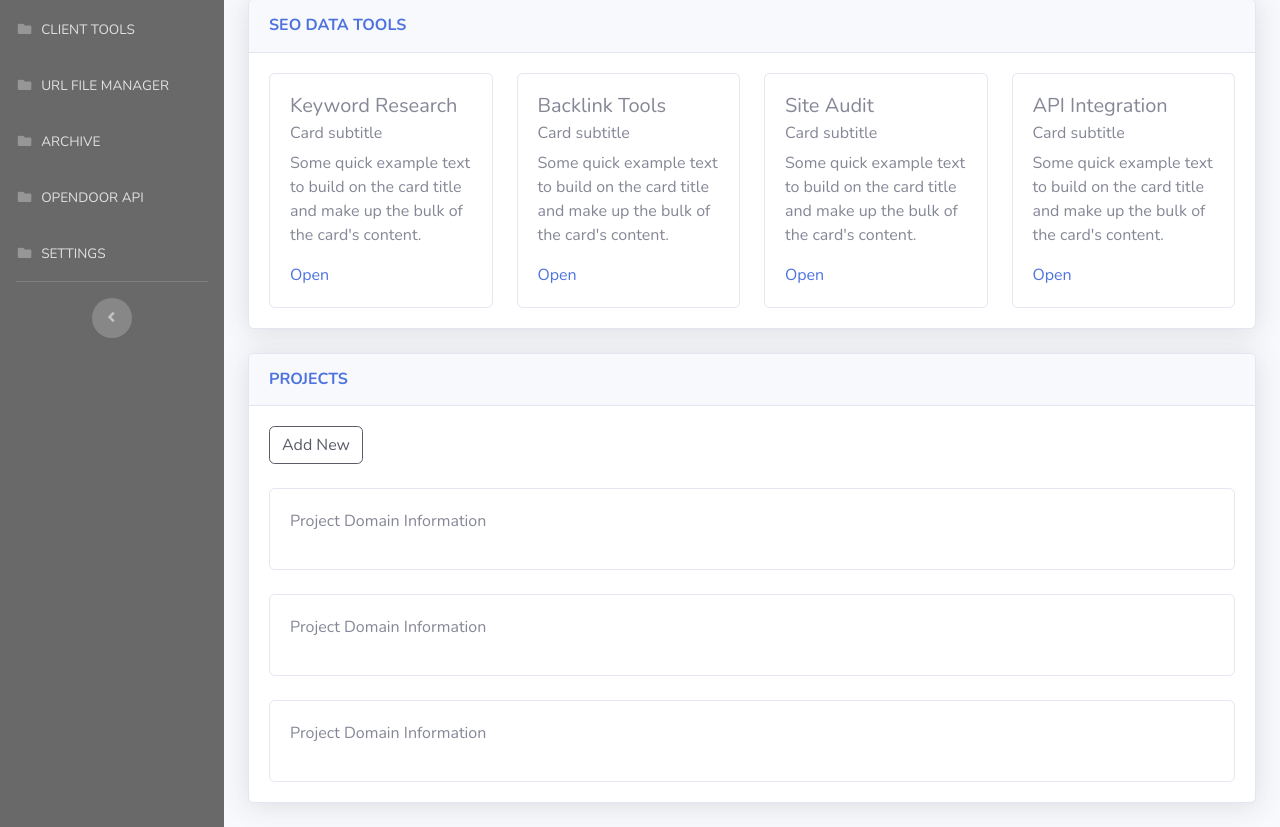
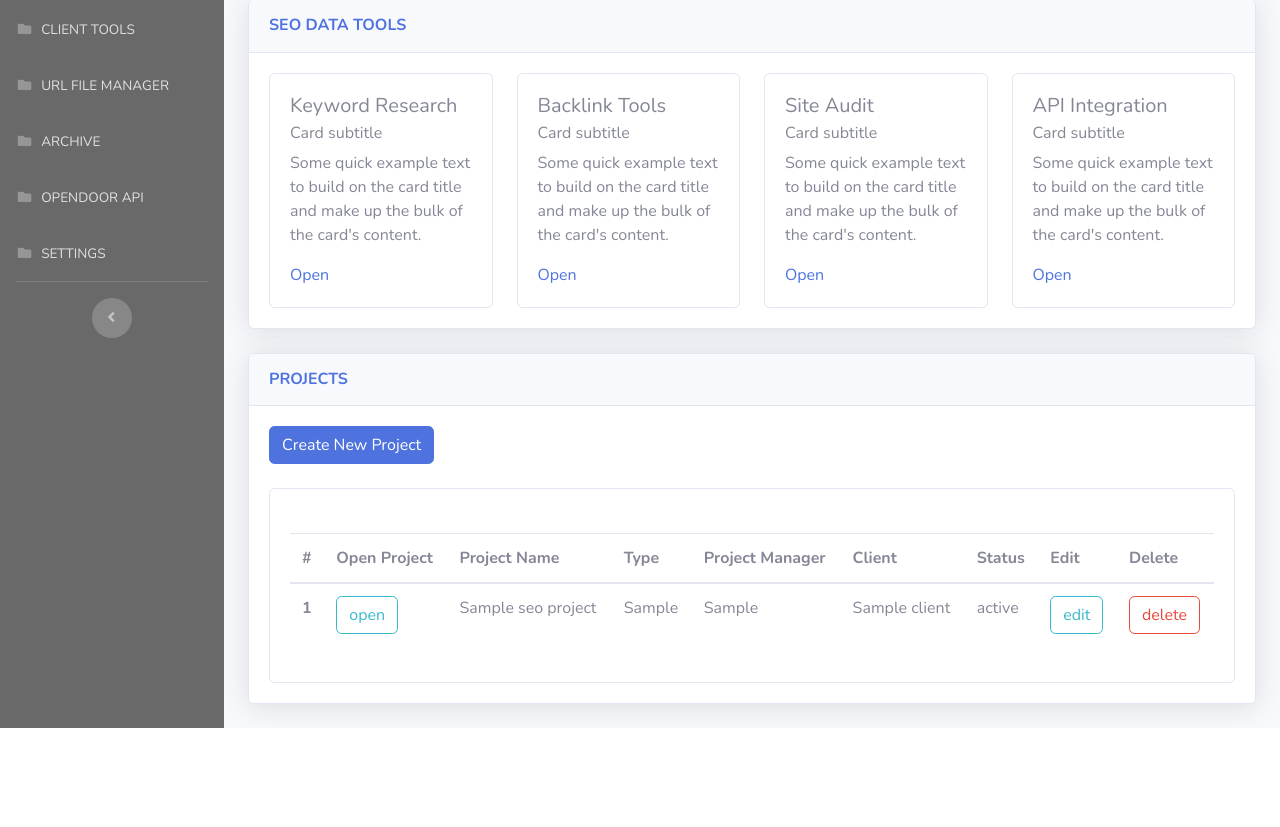
Before and after one commit to austincolton717/scheming-python, a Django app: template dashboard/templates/dashfiles/dashboard.html in a window 1280 px wide. Shown: the part 327-1154 px from the top of the page. After the commit the page ends 1055 px from the top, so only its background shows below. Run offline with Django 3.2, Linux system fonts and the light colour scheme; the template is opened without the code that fills it: most values are stand-ins (such as "Sample title", 1, 10 or a date in 2020); parts of the project's set-up code (start-up, migrations or seed data) failed here and were passed over; some libraries are stand-ins or nearby versions.

Commit message:
db-project

```diff
--- a/dashboard/templates/dashfiles/dashboard.html
+++ b/dashboard/templates/dashfiles/dashboard.html
@@ -143,33 +143,43 @@
               <h6 class="m-0 font-weight-bold text-primary">PROJECTS</h6>
               </div>
                 <div class="card-body">
-                  <button type="button" class="btn btn-outline-dark" href="https://schemingpython.herokuapp.com/projects/upload/">Add New</button>
+                  <a class="btn btn-primary" href="{% url 'upload-project' %}" role="button">Create New Project</a>
                   <div class="row">
                     <div class="col-sm-12">
                       <br/>
                       <div class="card">
                         <div class="card-body">
-                          <p>Project Domain Information </p>
-                        </div>
-                      </div>
-                    </div>
-                  </div>
-                  <div class="row">
-                    <div class="col-sm-12">
-                      <br/>
-                      <div class="card">
-                        <div class="card-body">
-                          <p>Project Domain Information </p>
-                        </div>
-                      </div>
-                    </div>
-                  </div>
-                  <div class="row">
-                    <div class="col-sm-12">
-                      <br/>
-                      <div class="card">
-                        <div class="card-body">
-                          <p>Project Domain Information </p>
+                          <table class="table">
+                            <br/>
+                            <thead>
+                              <tr>
+                                <th scope="col">#</th>
+                                <th scope="col">Open Project</th>
+                                <th scope="col">Project Name</th>
+                                <th scope="col">Type</th>
+                                <th scope="col">Project Manager</th>
+                                <th scope="col">Client</th>
+                                <th scope="col">Status</th>
+                                <th scope="col">Edit</th>
+                                <th scope="col">Delete</th>
+                              </tr>
+                            </thead>
+                            {% for seoProject in projectshelf %}
+                            <tbody>
+                              <tr>
+                                <th scope="row">{{seoProject.id}}</th>
+                                <td><a href="project-info/{{seoProject.id}}" class="btn btn-outline-info" id = '{{seoProject.id}}'>open</a></td>
+                                <td>{{ seoProject.project_name }}</td>
+                                <td>{{ seoProject.project_type }}</td>
+                                <td>{{ seoProject.project_manager }}</td>
+                                <td>{{ seoProject.client }}</td>
+                                <td>{{ seoProject.status }}</td>
+                                <td><a href="update/{{seoProject.id}}" class="btn btn-outline-info" id = '{{seoProject.id}}'>edit</a></td>
+                                <td><a href="delete/{{seoProject.id}}" class="btn btn-outline-danger" id = '{{seoProject.id}}'>delete</a></td>
+                              </tr>
+                            </tbody>
+                            {% endfor %}
+                          </table>
                         </div>
                       </div>
                     </div>
```
Also changed, not shown: db.sqlite3.
